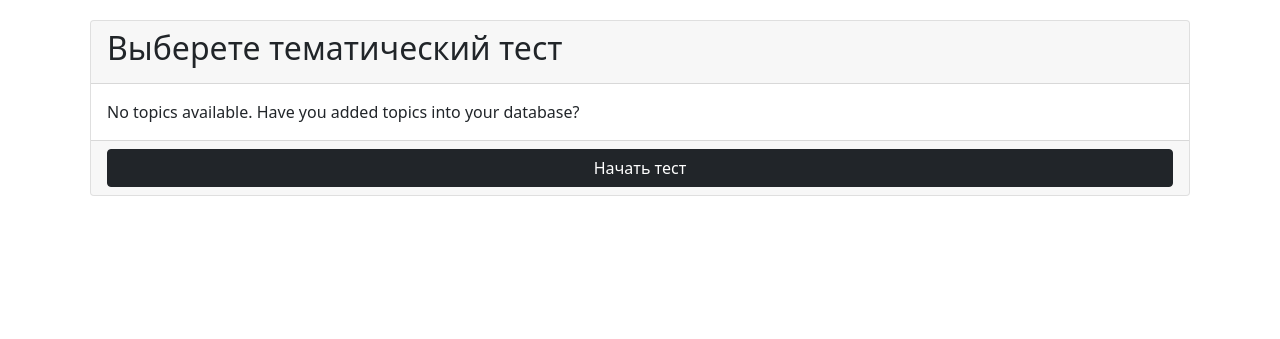
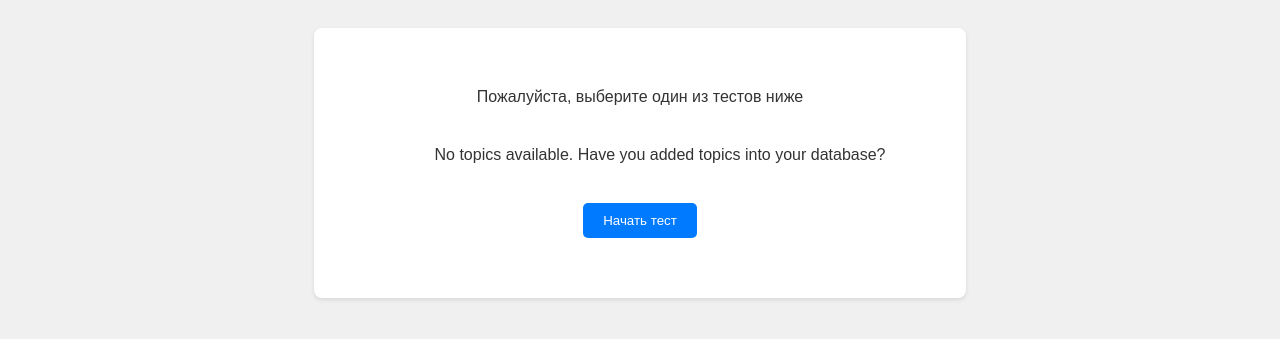
Before and after one commit to AndrewSkow11/NewWaveEducation, a Django app: page /quiz/ in a window 1280 px wide. Shown: the top 339 px of the page. Run offline with Django 4.2, Linux system fonts and the light colour scheme; data that the repository does not hold is empty; some libraries are stand-ins or nearby versions.

Commit message:
start quiz

```diff
--- a/quiz/templates/partials/question.html
+++ b/quiz/templates/partials/question.html
@@ -18,8 +18,8 @@
       {% endfor %}
     </ol>
 
-    <button class="btn btn-block" type="submit" >
-      Ответить
+    <button class="btn" type="submit" >
+      Submit your answer
     </button>
 
   </form>
@@ -27,6 +27,6 @@
 
 <script>
   window.onbeforeunload = function(){
-    return "Вы уверены? Весь прогресс не будет сохранён.";
+    return "Are you sure you want to leave? You will lose your progress.";
   };
 </script>
--- a/quiz/templates/start.html
+++ b/quiz/templates/start.html
@@ -1,155 +1,107 @@
-{% extends 'base.html' %}
+<!DOCTYPE html>
+<html lang="en">
+<head>
+    <meta charset="UTF-8">
+    <title>Start your quiz </title>
+    <script src="https://unpkg.com/htmx.org@1.9.10"
+            integrity="sha384-D1Kt99CQMDuVetoL1lrYwg5t+9QdHe7NLX/SoJYkXDFfX37iInKRy5xLSi8nO7UC"
+            crossorigin="anonymous"></script>
+    <style>
+        body {
+          font-family: 'Arial', sans-serif;
+          background-color: #f0f0f0;
+          color: #333;
+          line-height: 1.6;
+          padding: 20px;
+        }
 
-<!--<!DOCTYPE html>-->
-<!--<html lang="en">-->
-<!--<head>-->
-<!--  <meta charset="UTF-8">-->
-<!--  <title>Start your quiz -->
-<!--  -->
-<!--  -->
-<!--  </title>-->
-<!--  <script src="https://unpkg.com/htmx.org@1.9.10" integrity="sha384-D1Kt99CQMDuVetoL1lrYwg5t+9QdHe7NLX/SoJYkXDFfX37iInKRy5xLSi8nO7UC" crossorigin="anonymous"></script>-->
-<!--  <style>-->
-<!--    body {-->
-<!--      font-family: 'Arial', sans-serif;-->
-<!--      background-color: #f0f0f0;-->
-<!--      color: #333;-->
-<!--      line-height: 1.6;-->
-<!--      padding: 20px;-->
-<!--    }-->
+        #topic-container {
+          background-color: #fff;
+          padding: 20px;
+          border-radius: 8px;
+          box-shadow: 0 2px 4px rgba(0,0,0,0.1);
+          margin: auto;
+          width: 50%;
+        }
 
-<!--    #topic-container {-->
-<!--      background-color: #fff;-->
-<!--      padding: 20px;-->
-<!--      border-radius: 8px;-->
-<!--      box-shadow: 0 2px 4px rgba(0,0,0,0.1);-->
-<!--      margin: auto;-->
-<!--      width: 50%;-->
-<!--    }-->
+        #topic-list {
+          justify-content: center;
+          display: flex;
+          flex-direction: column;
+          align-items: center;
+          padding: 20px;
+        }
 
-<!--    #topic-list {-->
-<!--      justify-content: center;-->
-<!--      display: flex;-->
-<!--      flex-direction: column;-->
-<!--      align-items: center;-->
-<!--      padding: 20px;-->
-<!--    }-->
+        #question-form {
+          padding: 20px;
+        }
 
-<!--    #question-form {-->
-<!--      padding: 20px;-->
-<!--    }-->
+        .option{
+          border-radius: 10px;
+        }
 
-<!--    .option{-->
-<!--      border-radius: 10px;-->
-<!--    }-->
+        .option input[type="radio"] {
+          display: none; /* Hide the radio button */
+        }
 
-<!--    .option input[type="radio"] {-->
-<!--      display: none; /* Hide the radio button */-->
-<!--    }-->
+        .option label {
+          display: block;
+          padding: 10px 20px;
+          background-color: #eeeeee;
+          border-radius: 5px;
+          margin: 5px 0;
+          cursor: pointer;
+          transition: background-color 0.3s;
+        }
 
-<!--    .option label {-->
-<!--      display: block;-->
-<!--      padding: 10px 20px;-->
-<!--      background-color: #eeeeee;-->
-<!--      border-radius: 5px;-->
-<!--      margin: 5px 0;-->
-<!--      cursor: pointer;-->
-<!--      transition: background-color 0.3s;-->
-<!--    }-->
+        .option label:hover {
+          background-color: #c9c9c9;
+        }
 
-<!--    .option label:hover {-->
-<!--      background-color: #c9c9c9;-->
-<!--    }-->
+        .option input[type="radio"]:checked + label {
+          background-color: #818181;
+          color: #fff;
+        }
 
-<!--    .option input[type="radio"]:checked + label {-->
-<!--      background-color: #818181;-->
-<!--      color: #fff;-->
-<!--    }-->
+        #heading-text {
+          text-align: center;
+        }
 
-<!--    #heading-text {-->
-<!--      text-align: center;-->
-<!--    }-->
+        .btn {
+          background-color: #007bff;
+          color: #fff;
+          border: none;
+          padding: 10px 20px;
+          border-radius: 5px;
+          cursor: pointer;
+          transition: background-color 0.3s ease-out;
+          display: block;
+          margin: 20px auto;
+        }
 
-<!--    .btn {-->
-<!--      background-color: #007bff;-->
-<!--      color: #fff;-->
-<!--      border: none;-->
-<!--      padding: 10px 20px;-->
-<!--      border-radius: 5px;-->
-<!--      cursor: pointer;-->
-<!--      transition: background-color 0.3s ease-out;-->
-<!--      display: block;-->
-<!--      margin: 20px auto;-->
-<!--    }-->
+        .btn:hover {
+          background-color: #0056b3;
+        }
+    </style>
+</head>
+<body>
 
-<!--    .btn:hover {-->
-<!--      background-color: #0056b3;-->
-<!--    }-->
-<!--  </style>-->
-<!--</head>-->
-
-
-<!--<body>-->
-
-<!--<form id="topic-container" hx-post="{% url 'get-questions' %}/start">-->
-<!--  {% csrf_token %}-->
-<!--  <h2 id="heading-text">-->
-<!--    What would you like to learn about?-->
-<!--  </h2>-->
-<!--  <div id="topic-list">-->
-
-<!--    <p>Please pick a topic from the below topics</p>-->
-
-<!--    <ol style="list-style-type: none;">-->
-
-<!--      {% for topic in topics %}-->
-<!--      <li class="option">-->
-<!--        <input type="radio" id="topic-{{ forloop.counter0 }}" value="{{ topic.id }}" name="quiz_id" required>-->
-<!--        <label for="topic-{{ forloop.counter0 }}">{{ topic.name }} ({{ topic.questions_count }} questions)</label>-->
-<!--      </li>-->
-<!--      {% endfor %}-->
-
-<!--      {% if not topics %}-->
-<!--      <li>No topics available. Have you added topics into your database?</li>-->
-<!--      {% endif %}-->
-
-<!--    </ol>-->
-
-<!--    <button class="btn" type="submit">Start your quiz</button>-->
-<!--  </div>-->
-<!--</form>-->
-
-
-<!--</body>-->
-<!--</html>-->
-
-{% block title %}
-<title>Выбрать тест</title>
-{% endblock %}
-
-
-{% block content%}
 <form id="topic-container" hx-post="{% url 'get-questions' %}/start">
     {% csrf_token %}
+
     <div id="topic-list">
-        <div class="card-header">
-            <h2>Выберете тематический тест</h2>
-        </div>
 
+        <p>Пожалуйста, выберите один из тестов ниже</p>
 
-        <div class="card-body">
-            <div class="list-group">
-                <ol style="list-style-type: none;" class=list-group ist-group list-group-flush">
-
+        <ol style="list-style-type: none;">
 
             {% for topic in topics %}
-                    <li class="list-group-item">
-                        <input type="radio" id="topic-{{ forloop.counter0 }}" value="{{ topic.id }}" name="quiz_id"
-                               required>
+            <li class="option">
+                <input type="radio" id="topic-{{ forloop.counter0 }}" value="{{ topic.id }}" name="quiz_id" required>
                 <label for="topic-{{ forloop.counter0 }}">
                     <strong>{{ topic.name }}</strong>
-                            <em>(Воросов: {{ topic.questions_count }} )</em></label>
-
+                    <em>(Вопросов: {{ topic.questions_count }})</em>
+                </label>
             </li>
             {% endfor %}
 
@@ -158,19 +110,11 @@
             {% endif %}
 
         </ol>
-            </div>
-        </div>
 
-        <div class="card-footer">
-            <div class="d-grid gap-2">
-                <button class="btn btn-dark btn-block" type="submit">Начать тест</button>
-            </div>
-        </div>
-
+        <button class="btn" type="submit">Начать тест</button>
     </div>
 </form>
 
-<script src="https://unpkg.com/htmx.org@1.9.10"></script>
 
-
-{% endblock %}
+</body>
+</html>
```
Lines whose indentation alone changed are shown as unchanged.
